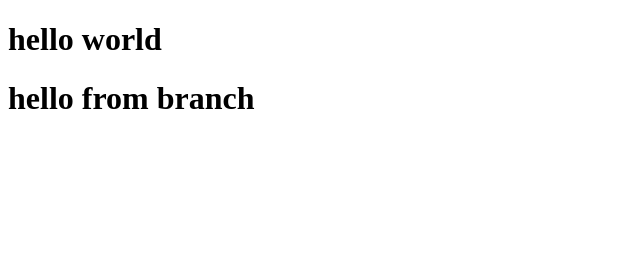
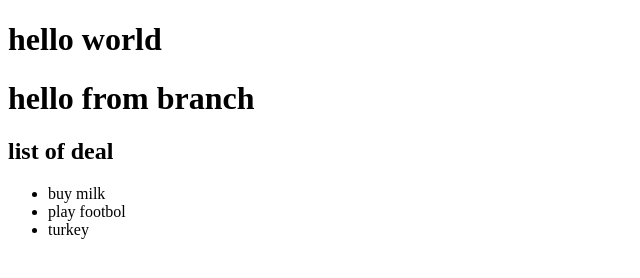
Before and after one commit to TaylerJordan/git-learn, a plain HTML site: page index.html in a window 1280 px wide. Shown: the whole page, without its empty margins (0-640 px from the left). Drawn offline with Linux system fonts and the light colour scheme.

Commit message:
add deal and add function HY

```diff
--- a/index.html
+++ b/index.html
@@ -9,5 +9,11 @@
 <body>
   <h1>hello world</h1>
   <h1>hello from branch</h1>
+  <h2>list of deal</h2>
+  <ul>
+    <li>buy milk</li>
+    <li>play footbol</li>
+    <li>turkey</li>
+  </ul>
 </body>
 </html>
--- a/index.js
+++ b/index.js
@@ -0,0 +1,3 @@
+function hy(){
+  console.log("hello world");
+}
```
